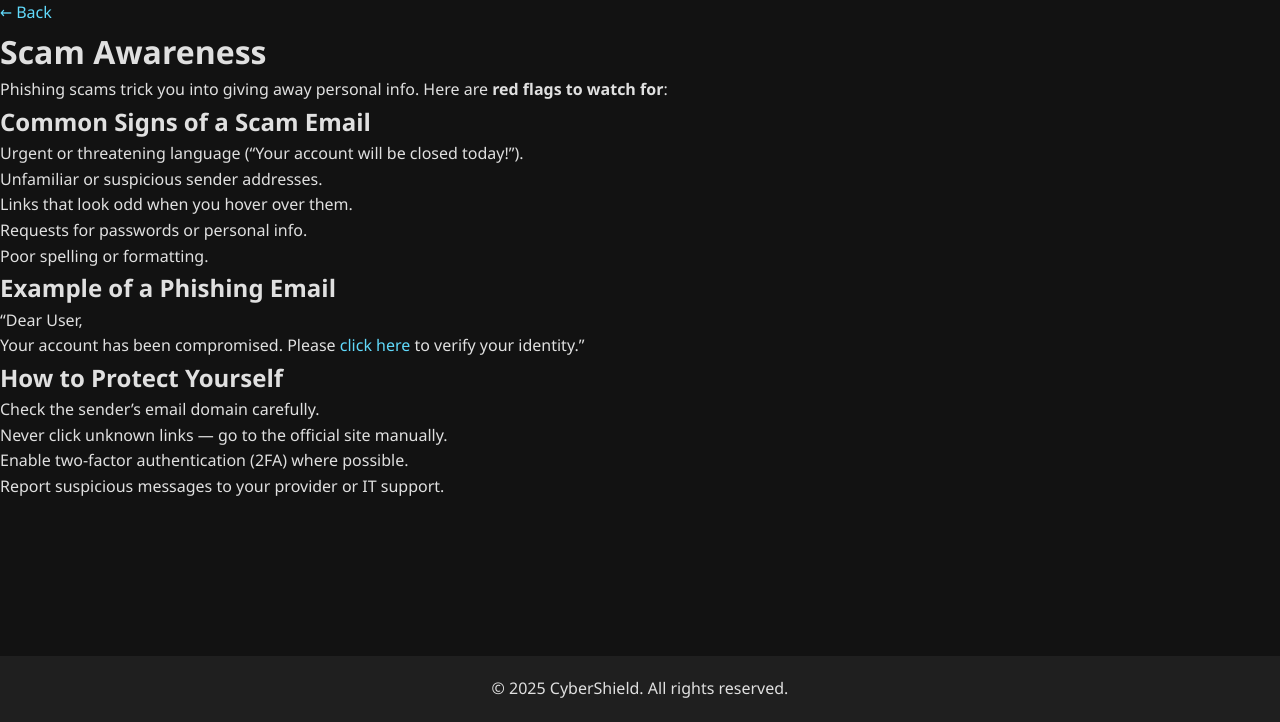
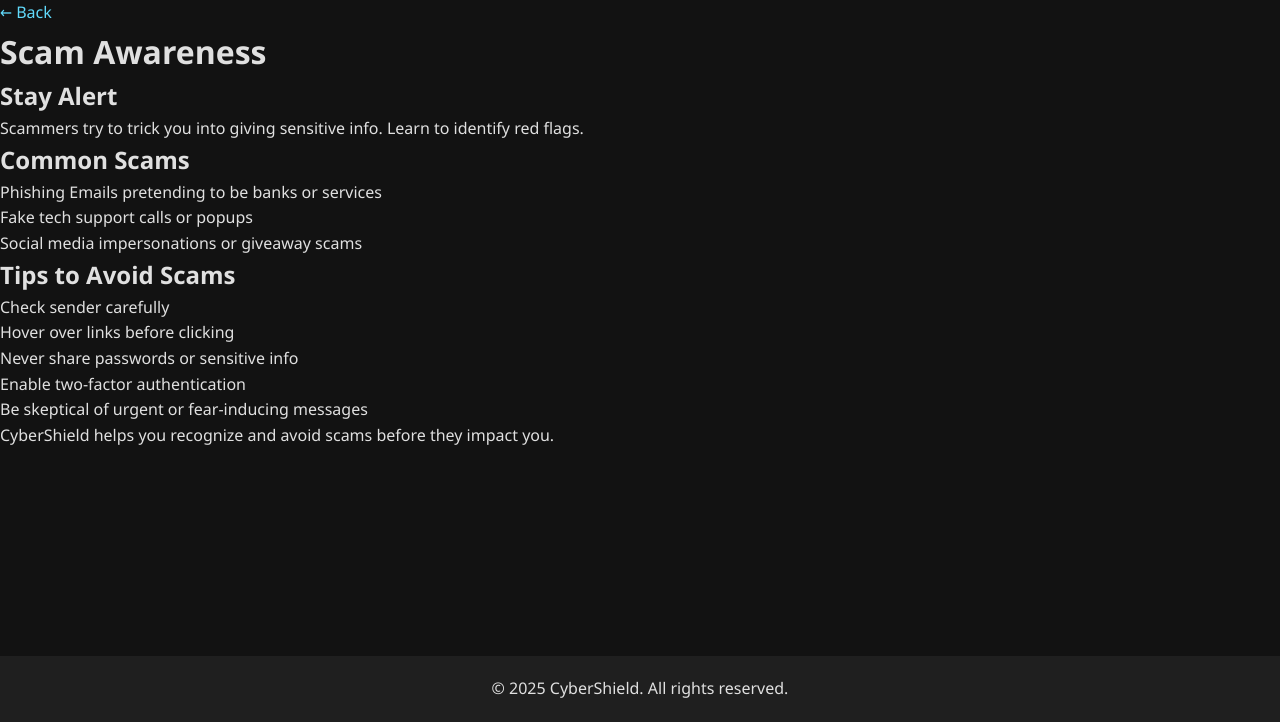
Before and after one commit to zach123abc/Hackathon-CyberSheild, a Flask app: page /scam-awareness in a window 1280 px wide. Shown: the part 78-800 px from the top of the page. Run offline with Flask 3, Linux system fonts and the light colour scheme.

Commit message:
Update scam_awareness.html

```diff
--- a/templates/scam_awareness.html
+++ b/templates/scam_awareness.html
@@ -4,31 +4,32 @@
 
 {% block content %}
 <a class="back-btn" href="{{ url_for('menu') }}">← Back</a>
-
 <h1>Scam Awareness</h1>
 
-<p>Phishing scams trick you into giving away personal info. Here are <strong>red flags to watch for</strong>:</p>
+<div class="info-box">
+  <h2>Stay Alert</h2>
+  <p>Scammers try to trick you into giving sensitive info. Learn to identify red flags.</p>
+</div>
 
-<h2>Common Signs of a Scam Email</h2>
-<ul>
-    <li>Urgent or threatening language (“Your account will be closed today!”).</li>
-    <li>Unfamiliar or suspicious sender addresses.</li>
-    <li>Links that look odd when you hover over them.</li>
-    <li>Requests for passwords or personal info.</li>
-    <li>Poor spelling or formatting.</li>
-</ul>
+<div class="info-box">
+  <h2>Common Scams</h2>
+  <ul>
+    <li>Phishing Emails pretending to be banks or services</li>
+    <li>Fake tech support calls or popups</li>
+    <li>Social media impersonations or giveaway scams</li>
+  </ul>
+</div>
 
-<h2>Example of a Phishing Email</h2>
-<blockquote>
-    “Dear User,<br>
-    Your account has been compromised. Please <a href="#">click here</a> to verify your identity.”
-</blockquote>
+<div class="info-box">
+  <h2>Tips to Avoid Scams</h2>
+  <ul>
+    <li>Check sender carefully</li>
+    <li>Hover over links before clicking</li>
+    <li>Never share passwords or sensitive info</li>
+    <li>Enable two-factor authentication</li>
+    <li>Be skeptical of urgent or fear-inducing messages</li>
+  </ul>
+</div>
 
-<h2>How to Protect Yourself</h2>
-<ul>
-    <li>Check the sender’s email domain carefully.</li>
-    <li>Never click unknown links — go to the official site manually.</li>
-    <li>Enable two-factor authentication (2FA) where possible.</li>
-    <li>Report suspicious messages to your provider or IT support.</li>
-</ul>
+<p>CyberShield helps you recognize and avoid scams before they impact you.</p>
 {% endblock %}
```
